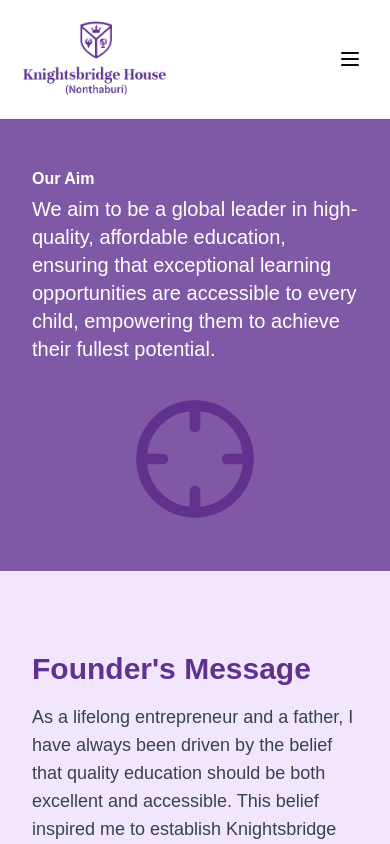
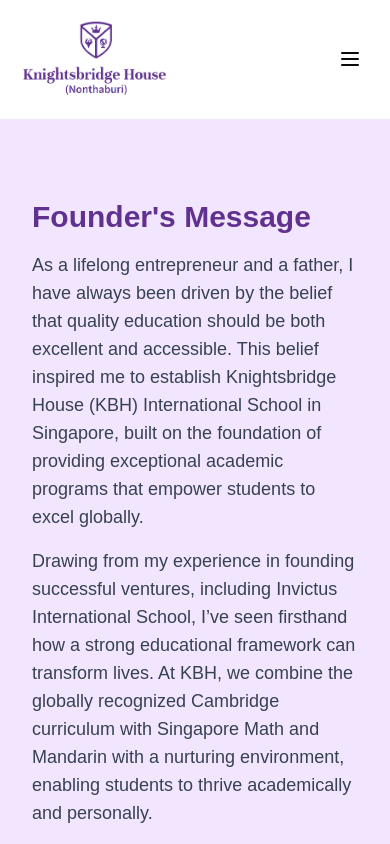
Before and after one commit to pohyongzhi/knightsbridge-house, a Next.js app in the folder kbh-web/: page /about in a window 390 px wide. Shown: the top 844 px of the page. Built offline with nearby package versions, Linux system fonts and the light colour scheme; a web font is replaced by a local one.

Commit message:
Edited About Us page, and order of dropdown components in Header

```diff
--- a/kbh-web/src/app/about/page.tsx
+++ b/kbh-web/src/app/about/page.tsx
@@ -5,27 +5,6 @@
 export default function About() {
   return (
     <main>
-      {/* Our Aim */}
-      <section className="w-full bg-brand">
-        <div className="max-w-screen-xl mx-auto px-8 sm:px-10 lg:px-12 py-12 sm:py-14 md:py-16 lg:py-18">
-          <div
-            id="our-aim"
-            className="flex flex-col sm:flex-row justify-center items-center gap-8 text-white"
-          >
-            <Crosshair size={128} className="text-brand-secondary order-last sm:order-first flex-shrink-0" />
-            <div className="flex flex-col">
-              <h2 className="text-text-3xl md:text-4xl lg:text-5xl font-bold mb-1"> Our Aim </h2>
-              <p className="text-xl">
-                We aim to be a global leader in high-quality, affordable
-                education, ensuring that exceptional learning opportunities are
-                accessible to every child, empowering them to achieve their
-                fullest potential.
-              </p>
-            </div>
-          </div>
-        </div>
-      </section>
-
       {/* Founder's Message */}
       <section className="w-full bg-brand-tertiary">
         <div className="max-w-screen-xl mx-auto px-8 sm:px-10 lg:px-12 py-20 flex flex-col sm:flex-row gap-8 items-center bg-brand-tertiary">
@@ -74,7 +53,7 @@
               src="/images/about/founder.svg"
               alt="Student learning"
               fill
-              className="object-cover"
+              className="object-cover rounded-full"
             />
           </div>
         </div>
@@ -127,16 +106,17 @@
 
       {/* Our Mission */}
       <section
-        id="mission"
+        id="our-mission"
         className="relative max-w-screen-xl mx-auto px-8 sm:px-10 lg:px-12 py-20 flex flex-col sm:flex-row gap-8 items-center justify-start"
       >
         {/* Large quote mark background */}
         <div
-          className="absolute top-[30px] left-[250px] md:top-0 md:left-[300px] lg:top-0 lg:left-[200px] text-[120px] sm:text-[150px] md:text-[200px] lg:text-[250px]
-                   text-brand-tertiary rotate-45 select-none -z-10 leading-none font-madimi"
-          aria-hidden="true"
+          className="absolute left-[70px] top-[100px] right-[px] md:top-0 md:left-[300px] lg:top-0 lg:left-[200px] text-[120px] sm:text-[150px] md:text-[200px] lg:text-[250px]
+          text-brand-tertiary select-none -z-10 leading-none font-madimi gap-0"
+        aria-hidden="true"
+        style={{ letterSpacing: '-0.5em' }}
         >
-          "
+          &#x275B; &#x275B;
         </div>
         <h2 className="text-3xl md:text-4xl lg:text-5xl font-semibold text-brand-secondary">
           Our Mission
@@ -152,19 +132,6 @@
           alias nostrum mollitia, voluptates nam sequi sapiente minus totam
           nulla quasi illo eos blanditiis officiis eveniet corrupti adipisci
           tenetur velit? Unde.
-        </p>
-      </section> */}
-
-      {/* <section id="partnership" className="mb-12 p-16">
-        <h2 className="text-2xl font-semibold text-gray-800 mb-4">
-          {' '}
-          Partnerships{' '}
-        </h2>
-        <p className="text-gray-700 leading-relaxed">
-          Lorem ipsum dolor sit amet consectetur adipisicing elit. Laudantium
-          vel illo sunt aliquid eum obcaecati sint velit. Est fugiat labore
-          corrupti sint eaque, aut laudantium molestias dignissimos aspernatur,
-          sed totam?
         </p>
       </section> */}
 
@@ -199,7 +166,7 @@
               On 21 Nov 24, KBH partnered with Pichayasuksa School in Thailand to offer the KBH brand of quality international education at an affordable price for everyone. KBH choose to partner with Pichayasuksa School because of the School’s outstanding academic reputation and the Founders’ shared passion for education as a force to improves lives.
             </p>
             <div className='flex justify-end'>
-              <p className='text-md text-right max-w-[400px]'>The Founders of Pichayasuksa School are <strong className='font-semibold'>Dr. Thira Sutabutra</strong>, formerly Minister of Agriculture and Cooperatives, and <strong className='font-semibold'>President of Kasetsart University</strong>, and <strong className='font-semibold'>Professor Dr. Sunongnat Sutabutra</strong>, a distinguished leader in education in Thailand.</p>
+              <p className='text-md text-right max-w-[480px]'>The Founders of Pichayasuksa School are <strong className='font-semibold'>Dr. Thira Sutabutra</strong>, formerly Minister of Agriculture and Cooperatives, and <strong className='font-semibold'>President of Kasetsart University</strong>, and <strong className='font-semibold'>Professor Dr. Sunongnat Sutabutra</strong>, a distinguished leader in education in Thailand.</p>
             </div>
           </div>
         </div>
--- a/kbh-web/src/components/layout/Header.tsx
+++ b/kbh-web/src/components/layout/Header.tsx
@@ -126,12 +126,6 @@
                                     <ul className="grid gap-3 p-4 w-[250px]">
                                         <li>
                                             <NavigationMenuChildLink
-                                                title="Our Aim"
-                                                href="/about#our-aim"
-                                            />
-                                        </li>
-                                        <li>
-                                            <NavigationMenuChildLink
                                                 title="Founder's Message"
                                                 href="/about#message"
                                             />
@@ -140,6 +134,12 @@
                                             <NavigationMenuChildLink
                                                 title="Our Story"
                                                 href="/about#story"
+                                            />
+                                        </li>
+                                        <li>
+                                            <NavigationMenuChildLink
+                                                title="Our Mission"
+                                                href="/about#our-mission"
                                             />
                                         </li>
                                         <li>
--- a/kbh-web/src/components/ui/navigation-menu.tsx
+++ b/kbh-web/src/components/ui/navigation-menu.tsx
@@ -76,7 +76,7 @@
   <NavigationMenuPrimitive.Content
     ref={ref}
     className={cn(
-      'left-0 top-0 w-full data-[motion^=from-]:animate-in data-[motion^=to-]:animate-out data-[motion^=from-]:fade-in data-[motion^=to-]:fade-out data-[motion=from-end]:slide-in-from-right-52 data-[motion=from-start]:slide-in-from-left-52 data-[motion=to-end]:slide-out-to-right-52 data-[motion=to-start]:slide-out-to-left-52 md:absolute md:w-auto ',
+      'absolute left-0 top-0 w-full data-[motion^=from-]:animate-in data-[motion^=to-]:animate-out data-[motion^=from-]:fade-in data-[motion^=to-]:fade-out data-[motion=from-end]:slide-in-from-right-52 data-[motion=from-start]:slide-in-from-left-52 data-[motion=to-end]:slide-out-to-right-52 data-[motion=to-start]:slide-out-to-left-52 md:absolute md:w-auto ',
       className
     )}
     {...props}
@@ -130,23 +130,23 @@
 NavigationMenuViewport.displayName =
   NavigationMenuPrimitive.Viewport.displayName;
 
-const NavigationMenuIndicator = React.forwardRef<
-  React.ElementRef<typeof NavigationMenuPrimitive.Indicator>,
-  React.ComponentPropsWithoutRef<typeof NavigationMenuPrimitive.Indicator>
->(({ className, ...props }, ref) => (
-  <NavigationMenuPrimitive.Indicator
-    ref={ref}
-    className={cn(
-      'top-full z-[1] flex h-1.5 items-end justify-center overflow-hidden data-[state=visible]:animate-in data-[state=hidden]:animate-out data-[state=hidden]:fade-out data-[state=visible]:fade-in',
-      className
-    )}
-    {...props}
-  >
-    <div className="relative top-[60%] h-2 w-2 rotate-45 rounded-tl-sm bg-border shadow-md" />
-  </NavigationMenuPrimitive.Indicator>
-));
-NavigationMenuIndicator.displayName =
-  NavigationMenuPrimitive.Indicator.displayName;
+// const NavigationMenuIndicator = React.forwardRef<
+//   React.ElementRef<typeof NavigationMenuPrimitive.Indicator>,
+//   React.ComponentPropsWithoutRef<typeof NavigationMenuPrimitive.Indicator>
+// >(({ className, ...props }, ref) => (
+//   <NavigationMenuPrimitive.Indicator
+//     ref={ref}
+//     className={cn(
+//       'top-full z-[1] flex h-1.5 items-end justify-center overflow-hidden data-[state=visible]:animate-in data-[state=hidden]:animate-out data-[state=hidden]:fade-out data-[state=visible]:fade-in',
+//       className
+//     )}
+//     {...props}
+//   >
+//     <div className="relative top-[60%] h-2 w-2 rotate-45 rounded-tl-sm bg-border shadow-md" />
+//   </NavigationMenuPrimitive.Indicator>
+// ));
+// NavigationMenuIndicator.displayName =
+//   NavigationMenuPrimitive.Indicator.displayName;
 
 export {
   navigationMenuTriggerStyle,
@@ -157,6 +157,6 @@
   NavigationMenuTrigger,
   NavigationMenuLink,
   NavigationMenuChildLink,
-  NavigationMenuIndicator,
+//   NavigationMenuIndicator,
   NavigationMenuViewport,
 };
```
Also changed, not shown: 1 other file (tests, documents, lock files or other folders).
